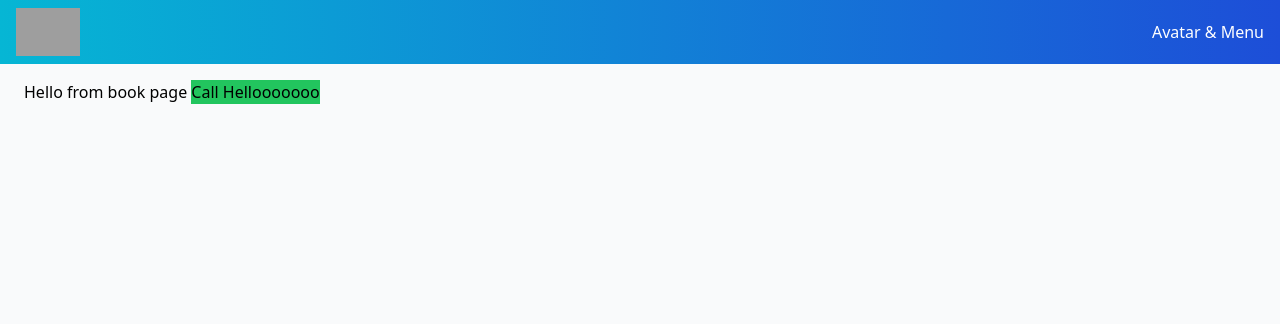
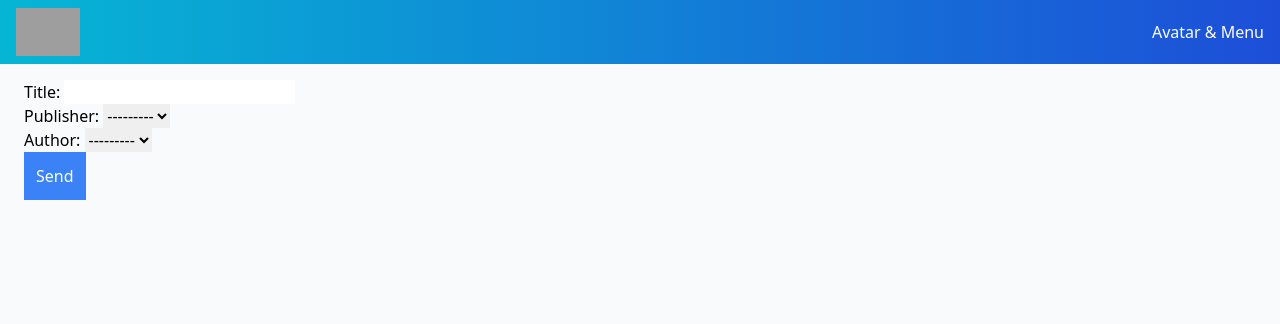
Before and after one commit to riadelimemmedov/RentBook-System, a Django app: template apps/book/templates/book/book.html in a window 1280 px wide. Shown: the top 324 px of the page. Run offline with Django 4.2, Linux system fonts and the light colour scheme; the template is opened without the code that fills it: values that come from a table or form of the project are taken from there, others are empty; parts of the project's set-up code (start-up, migrations or seed data) failed here and were passed over; some libraries are stand-ins or nearby versions; grey boxes are pictures that could not be loaded.

Commit message:
Adding django form template to html

```diff
--- a/apps/book/templates/book/book.html
+++ b/apps/book/templates/book/book.html
@@ -16,9 +16,24 @@
 <!-- *Child Component -->
     {% block content %}
         <div id="book">
-            Hello from book page
-            <button class="bg-green-500" @click="callHelloFromBook">Call Hellooooooo</button>
-            {{book_titles}}
+
+            <div id="alert_box">
+
+            </div>
+
+
+            <form @submit.prevent="checkForm" id="book_form">
+                {% csrf_token %}
+                {{form.as_p}}
+                <button type="submit" class="p-3 bg-blue-500 text-white">Send</button>
+            </form>
+
+<!--
+            <form action="{% url 'book:books' %}" method="POST">
+                {% csrf_token %}
+                {{form.as_p}}
+                <button type="submit" class="p-3 bg-blue-500 text-white">Send</button>
+            </form> -->
         </div>
     {% endblock content %}
 <!-- *Child Component -->
```
